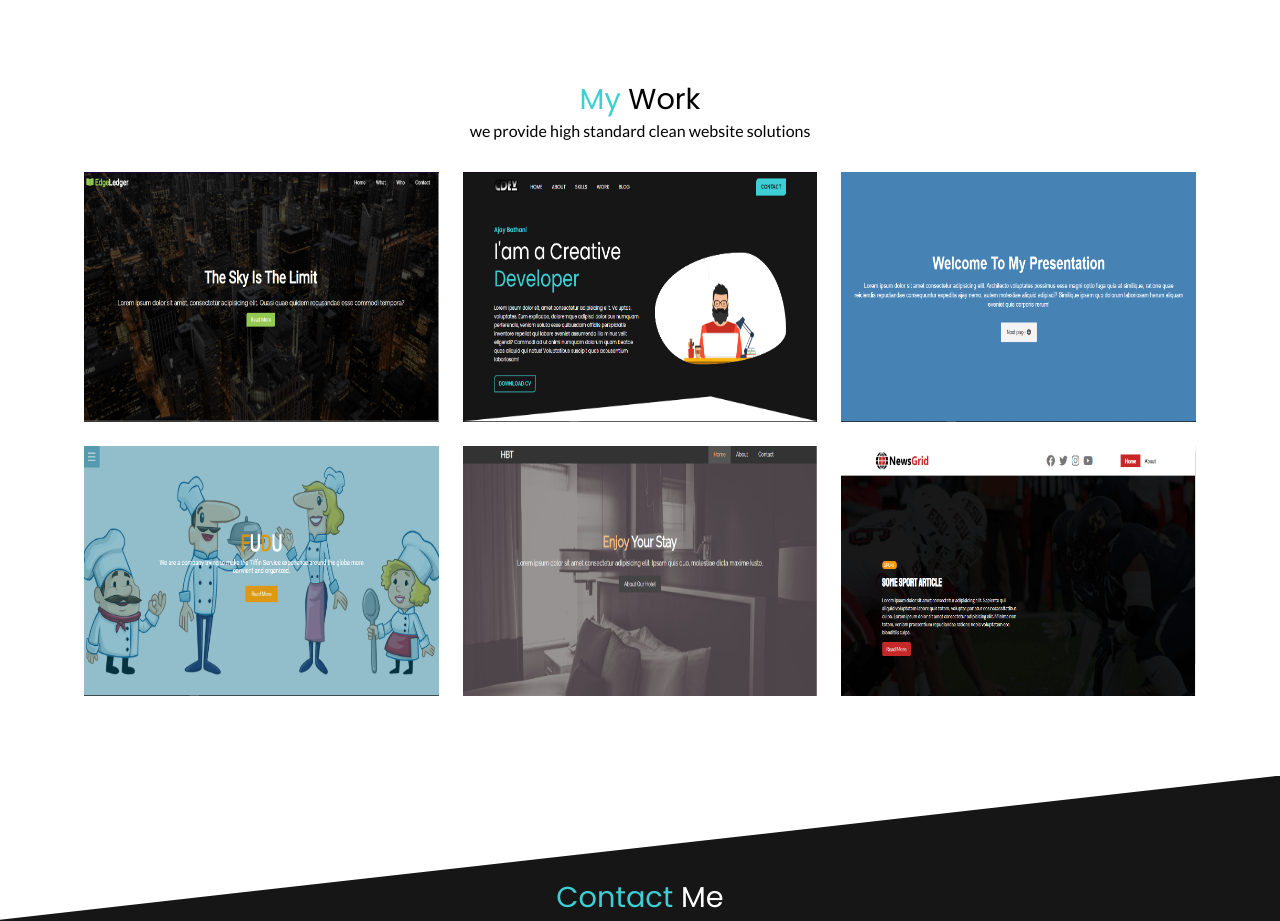
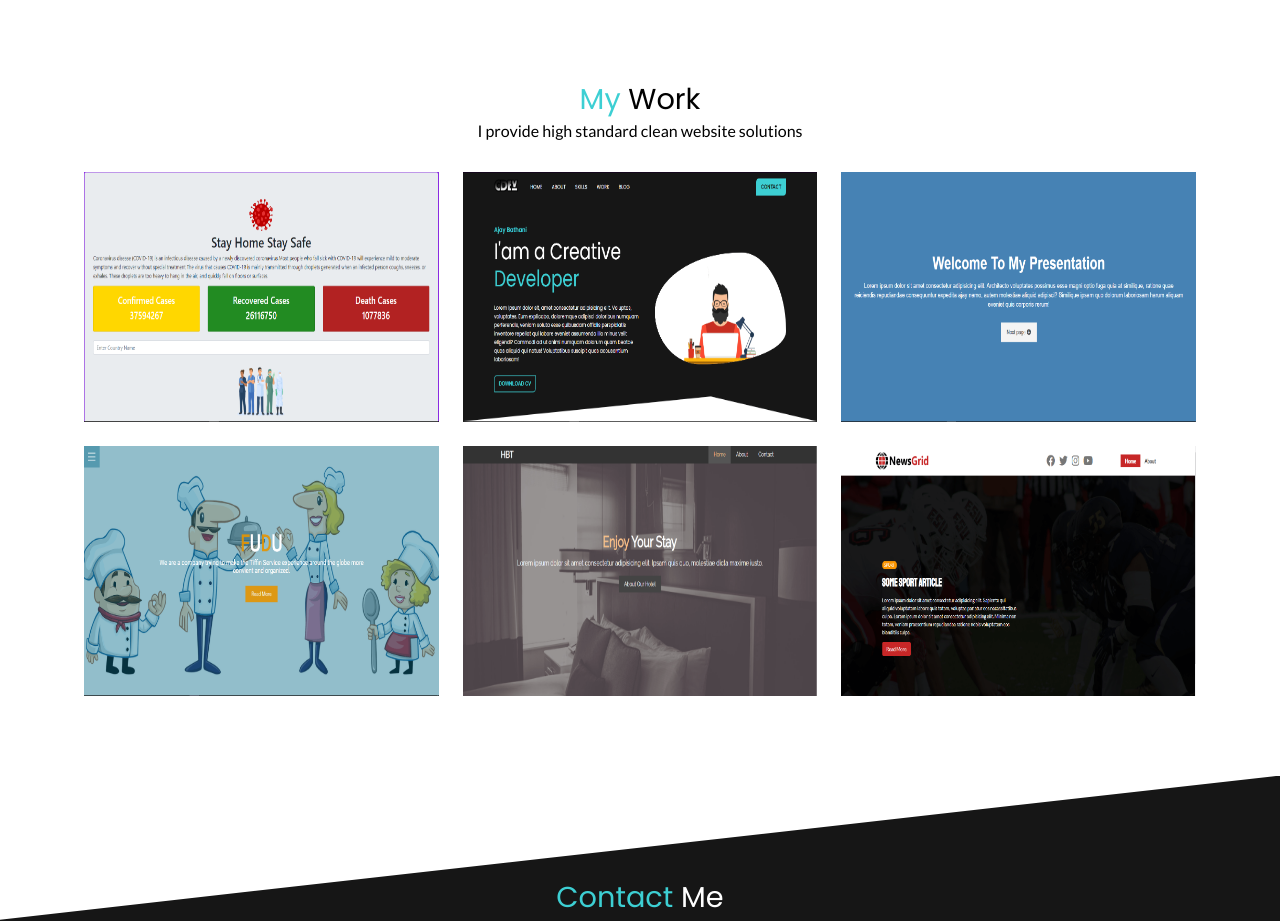
Before and after one commit to bathani-ajay/portfolio-, a plain HTML site: page index.html in a window 1280 px wide. Shown: the part 2190-3111 px from the top of the page. Drawn offline with Linux system fonts and the light colour scheme.

Commit message:
Update index.html

```diff
--- a/index.html
+++ b/index.html
@@ -161,16 +161,16 @@
     <section id="work">
       <div class="container">
         <h2><span class="colour">My </span>Work</h2>
-        <p>we provide high standard clean website solutions</p>
+        <p>I provide high standard clean website solutions</p>
 
         <div class="card-wrapper">
           <div class="card">
 
             <div class="overlay">
               <span>Category</span>
-              <a href="#">Investment Banking Template</a>
+              <a href="#">Web Application</a>
             </div>
-            <img src="./img/project3.png" alt="">
+            <img src="./img/covid.PNG" alt="">
           </div>
           <div class="card">
             <div class="overlay">
```
